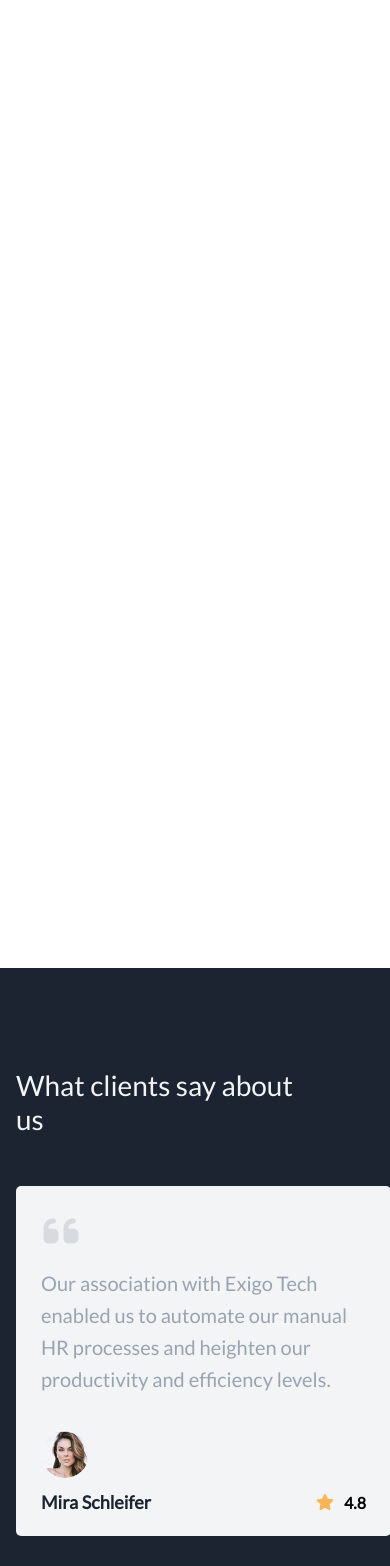
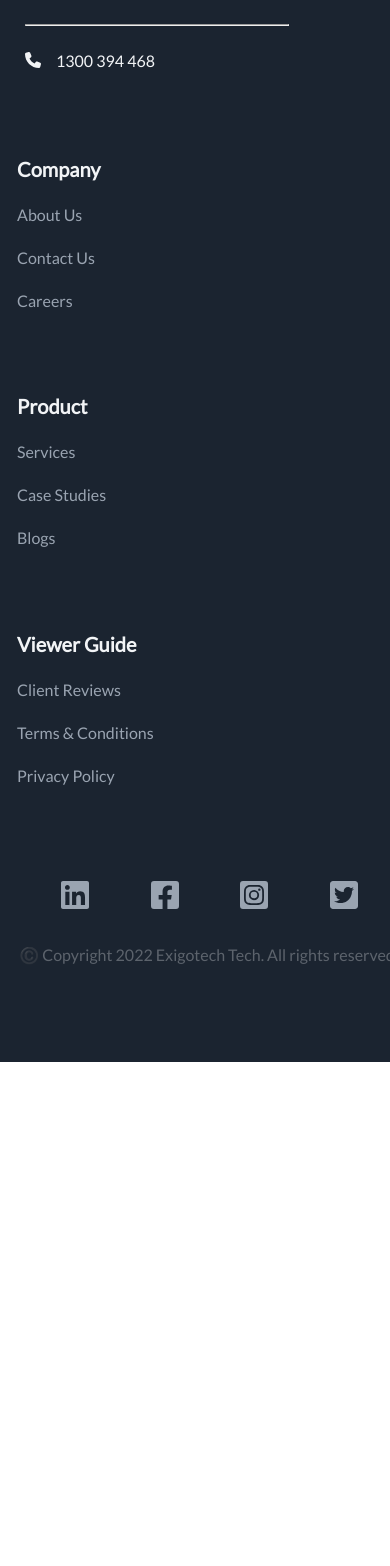
Before and after one commit to Dhruvil-P/Exigotech-Site, a React (Vite) app: page / in a window 390 px wide. Shown: the part 8502-10068 px from the top of the page. After the commit the page ends 9564 px from the top, so only its background shows below. Built offline with nearby package versions, Linux system fonts and the light colour scheme.

Commit message:
Made Responsive

```diff
--- a/src/App.css
+++ b/src/App.css
@@ -879,7 +879,7 @@ hr{
     /*  */
 
     .caseStudies{
-        height: 450vh;
+        height: 220vh;
     }
 
     .csGrid{
@@ -920,7 +920,7 @@ hr{
     /*  */
 
     .aboutUs{
-        height: 250vh;
+        height: 120vh;
     }
 
     .aboutGrid{
@@ -956,7 +956,7 @@ hr{
     /*  */
 
     .clients{
-        height: 200vh;
+        height: 100vh;
     }
 
     .clientsGrid{
@@ -979,6 +979,10 @@ hr{
     /* Contact Us CSS */
     /*  */
 
+    .contactUs{
+        height: 50vh;
+    }
+
     .contactCont{
         flex-direction: column-reverse;
     }
@@ -1000,7 +1004,7 @@ hr{
 
     .footer{
         width: 100%;
-        height: 250vh;
+        height: 150vh;
         margin-top: 500px;
     }
 
@@ -1019,10 +1023,10 @@ hr{
 
     .sect2{
         width: calc(100% - 16px);
-        height: 100vh;
+        height: 80vh;
         flex-direction: column;
         justify-content: space-between;
-        margin: 50px 0px;
+        margin: 50px 0px 0px 0px;
     }
 
     .footerLinks{
@@ -1033,6 +1037,6 @@ hr{
     .sect3{
         width: calc(80% - 16px);
         height: 100px;
-        margin: 150px 0px 0px 50px;
+        margin: 50px 0px 0px 50px;
     }
 }
```
Also changed, not shown: 1 other file (tests, documents, lock files or other folders).
